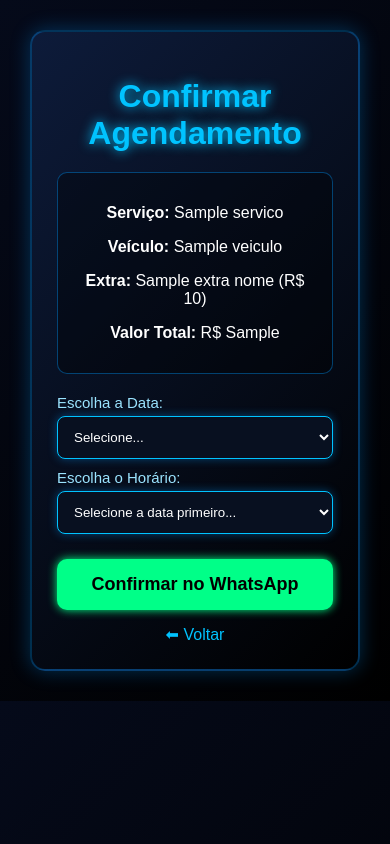
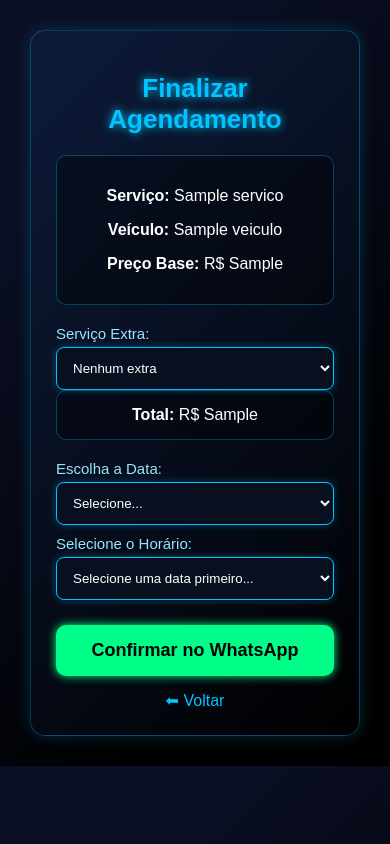
Before and after one commit to wendelrocha14/site-street-wash, a Flask app: template templates/agendamentos.html in a window 390 px wide. Run offline with Flask 3, Linux system fonts and the light colour scheme; the template is opened without the code that fills it: most values are stand-ins (such as "Sample title", 1, 10 or a date in 2020).

Commit message:
atualização final do dia

```diff
--- a/templates/agendamentos.html
+++ b/templates/agendamentos.html
@@ -10,7 +10,7 @@
             margin: 0;
             padding: 0;
             font-family: "Poppins", sans-serif;
-            background: linear-gradient(135deg, #050a1a, #000000);
+            background: linear-gradient(135deg, #0a0f24 20%, #000000 80%);
             color: white;
             display: flex;
             justify-content: center;
@@ -19,39 +19,40 @@
 
         .card {
             background: linear-gradient(135deg, #0d1b3a, #000000);
+            border-radius: 15px;
             padding: 25px;
-            border-radius: 15px;
             width: 90%;
             max-width: 480px;
-            border: 2px solid rgba(0, 153, 255, 0.3);
-            box-shadow: 0 0 20px rgba(0, 153, 255, 0.3);
+            border: 1px solid rgba(0, 195, 255, 0.3);
+            box-shadow: 0 0 15px rgba(0, 195, 255, 0.2);
             text-align: center;
             transition: 0.3s ease-in-out;
         }
 
         .card:hover {
-            box-shadow: 0 0 30px #008cff;
-            border-color: #00b7ff;
+            box-shadow: 0 0 25px #00e1ff;
+            border-color: #00e1ff;
         }
 
         h1 {
+            font-size: 26px;
+            margin-bottom: 20px;
             color: #00c3ff;
-            text-shadow: 0 0 12px #00c3ff;
-            margin-bottom: 20px;
+            text-shadow: 0 0 10px #00c3ff;
         }
 
-        .info-box {
+        .info, .total-box {
             background: rgba(0, 0, 0, 0.35);
-            border: 1px solid rgba(0, 153, 255, 0.4);
             padding: 15px;
             border-radius: 10px;
             margin-bottom: 20px;
+            border: 1px solid rgba(0, 195, 255, 0.3);
         }
 
-        label {
+        .label {
+            font-size: 15px;
             margin-top: 10px;
             display: block;
-            font-size: 15px;
             text-align: left;
             color: #9be4ff;
         }
@@ -61,17 +62,17 @@
             padding: 12px;
             border-radius: 8px;
             border: none;
+            margin-top: 5px;
             background: #081020;
             color: white;
             border: 1px solid #00c3ff;
-            margin-top: 5px;
-            box-shadow: 0 0 10px rgba(0, 153, 255, 0.4);
+            box-shadow: 0 0 8px rgba(0, 195, 255, 0.3);
         }
 
         select:focus {
             outline: none;
-            box-shadow: 0 0 15px #00cfff;
-            border-color: #00cfff;
+            box-shadow: 0 0 12px #00e1ff;
+            border-color: #00e1ff;
         }
 
         .btn-whatsapp {
@@ -79,26 +80,27 @@
             margin-top: 25px;
             padding: 15px;
             font-size: 18px;
-            font-weight: bold;
             border-radius: 10px;
             background: #00ff88;
             color: #000;
+            font-weight: bold;
+            border: none;
             cursor: pointer;
-            border: none;
             transition: 0.3s ease-in-out;
             box-shadow: 0 0 10px #00ff88;
         }
 
         .btn-whatsapp:hover {
-            background: #00ff9d;
-            box-shadow: 0 0 20px #00ff9d;
+            box-shadow: 0 0 20px #00ff88;
+            background: #00ff99;
         }
 
         .btn-voltar {
             color: #00c3ff;
-            display: block;
             margin-top: 15px;
+            display: inline-block;
             text-decoration: none;
+            transition: 0.3s;
         }
 
         .btn-voltar:hover {
@@ -128,31 +130,35 @@
                 });
         }
 
+        function atualizarTotal() {
+            const base = parseFloat("{{ preco_base }}");
+            const extra = parseFloat(document.getElementById("extra").value);
+            const total = base + extra;
+
+            document.getElementById("total-final").innerHTML = total.toFixed(2).replace(".", ",");
+        }
+
         function enviarWhatsApp() {
             const servico = "{{ servico }}";
             const veiculo = "{{ veiculo }}";
-            const extra_nome = "{{ extra_nome }}";
-            const extra_valor = "{{ extra_valor }}";
-            const preco_final = "{{ preco_final }}";
+            const base = parseFloat("{{ preco_base }}");
+            const extraTxt = document.getElementById("extra").selectedOptions[0].text;
+            const extraValor = parseFloat(document.getElementById("extra").value);
+            const total = base + extraValor;
 
             const data = document.getElementById("data").value;
             const horario = document.getElementById("horario").value;
 
-            let extrasMsg = "";
-            if (extra_nome && extra_nome !== "Nenhum") {
-                extrasMsg = `%0A• Extra: ${extra_nome} (+R$ ${extra_valor})`;
-            }
-
-            const mensagem =
-                `Olá! Quero confirmar o agendamento:%0A` +
+            const msg =
+                `Olá! Quero confirmar um agendamento:%0A` +
                 `• Serviço: ${servico}%0A` +
                 `• Veículo: ${veiculo}%0A` +
-                extrasMsg +
-                `%0A• Valor Final: R$ ${preco_final}%0A` +
+                `• Extra: ${extraTxt}%0A` +
+                `• Total: R$ ${total.toFixed(2)}%0A` +
                 `• Data: ${data}%0A` +
                 `• Horário: ${horario}`;
 
-            const link = `https://wa.me/5551999522076?text=${mensagem}`;
+            const link = `https://wa.me/5551999522076?text=${msg}`;
             window.location.href = link;
         }
     </script>
@@ -161,20 +167,26 @@
 <body>
 
 <div class="card">
-    <h1>Confirmar Agendamento</h1>
+    <h1>Finalizar Agendamento</h1>
 
-    <div class="info-box">
+    <div class="info">
         <p><b>Serviço:</b> {{ servico }}</p>
         <p><b>Veículo:</b> {{ veiculo }}</p>
-
-        {% if extra_nome %}
-            <p><b>Extra:</b> {{ extra_nome }} (R$ {{ extra_valor }})</p>
-        {% endif %}
-
-        <p><b>Valor Total:</b> R$ {{ preco_final }}</p>
+        <p><b>Preço Base:</b> R$ {{ preco_base }}</p>
     </div>
 
-    <label>Escolha a Data:</label>
+    <label class="label">Serviço Extra:</label>
+    <select id="extra" onchange="atualizarTotal()">
+        <option value="0">Nenhum extra</option>
+        <option value="10">Removedor de piche - R$10,00</option>
+        <option value="50">Cera Premium - R$50,00</option>
+    </select>
+
+    <div class="total-box">
+        <b>Total:</b> R$ <span id="total-final">{{ preco_base }}</span>
+    </div>
+
+    <label class="label">Escolha a Data:</label>
     <select id="data" onchange="carregarHorarios()">
         <option value="">Selecione...</option>
         {% for d in datas %}
@@ -182,9 +194,9 @@
         {% endfor %}
     </select>
 
-    <label>Escolha o Horário:</label>
+    <label class="label">Selecione o Horário:</label>
     <select id="horario">
-        <option>Selecione a data primeiro...</option>
+        <option>Selecione uma data primeiro...</option>
     </select>
 
     <button class="btn-whatsapp" onclick="enviarWhatsApp()">Confirmar no WhatsApp</button>
```
Also changed, not shown: static/style.css (+80 -0 lines), app.py (line endings or trailing spaces).
